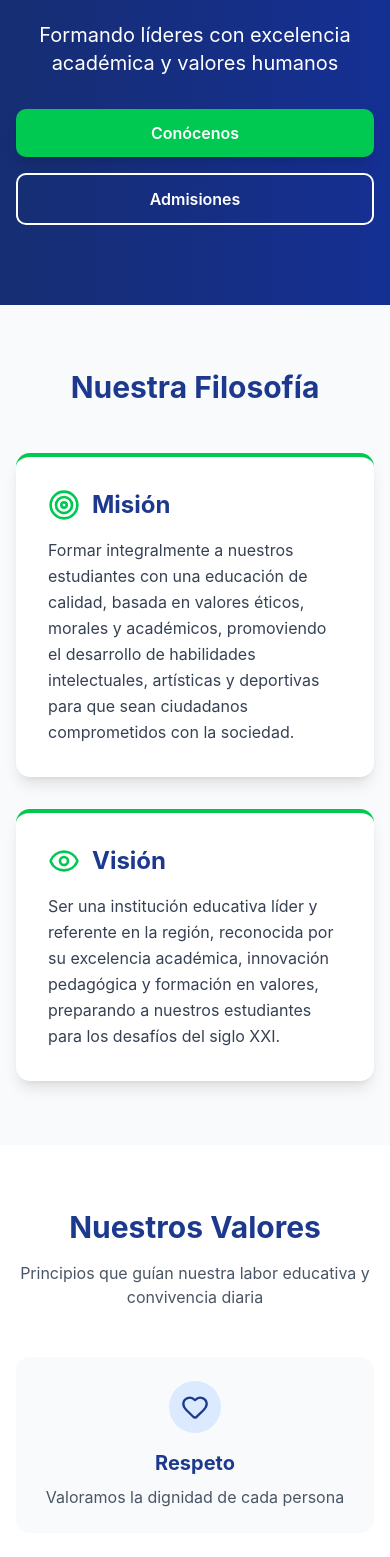
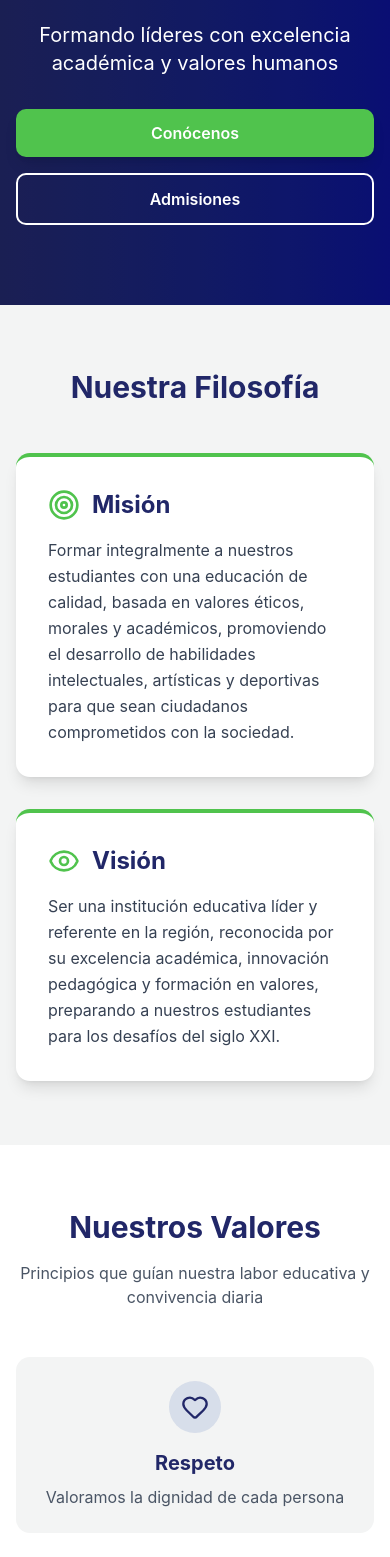
Before and after one commit to UgazPro/franciscodepaula, a React (Vite) app: page / in a window 390 px wide. Shown: the part 291-1848 px from the top of the page. Built offline with nearby package versions, Linux system fonts and the light colour scheme; no server answers.

Commit message:
feat: enhance user management by adding staff retrieval and updating components to use CSS variables for styling

```diff
--- a/src/hooks/useUsers.ts
+++ b/src/hooks/useUsers.ts
@@ -1,5 +1,5 @@
 import { useQuery } from "@tanstack/react-query";
-import { getStudents } from "@/services/users/user.service";
+import { getStudents, getStaff } from "@/services/users/user.service";
 
 export const useStudents = () => {
   return useQuery({
@@ -8,3 +8,11 @@ export const useStudents = () => {
     staleTime: 1000 * 60 * 5,
   });
 };
+
+export const useStaff = () => {
+  return useQuery({
+    queryKey: ["staff"],
+    queryFn: getStaff,
+    staleTime: 1000 * 60 * 5,
+  });
+};
--- a/src/pages/Home/ActivitiesSection/ActivitiesSection.tsx
+++ b/src/pages/Home/ActivitiesSection/ActivitiesSection.tsx
@@ -11,9 +11,9 @@ export function ActivitiesSection() {
   ];
 
   return (
-    <section id="actividades" className="py-16 bg-gray-50">
+    <section id="actividades" className="py-16 bg-(--grayColor)">
       <div className="max-w-7xl mx-auto px-4 sm:px-6 lg:px-8">
-        <h2 className="text-3xl md:text-4xl font-bold text-center text-blue-900 mb-4">
+        <h2 className="text-3xl md:text-4xl font-bold text-center text-(--darkBlueColor) mb-4">
           Actividades Extracurriculares
         </h2>
         <p className="text-center text-gray-600 mb-12 max-w-2xl mx-auto">
@@ -25,11 +25,11 @@ export function ActivitiesSection() {
               key={idx}
               className="bg-white rounded-xl p-6 shadow-md hover:shadow-lg transition flex items-start gap-4"
             >
-              <div className="bg-green-100 p-3 rounded-full">
-                <activity.icon className="text-green-600" size={24} />
+              <div className="bg-(--greenColor)/20 p-3 rounded-full">
+                <activity.icon className="text-(--greenColor)" size={24} />
               </div>
               <div>
-                <h3 className="text-xl font-bold text-blue-900 mb-2">{activity.title}</h3>
+                <h3 className="text-xl font-bold text-(--darkBlueColor) mb-2">{activity.title}</h3>
                 <p className="text-gray-600">{activity.description}</p>
               </div>
             </div>
@@ -38,4 +38,4 @@ export function ActivitiesSection() {
       </div>
     </section>
   );
-};
+}
--- a/src/pages/Home/HeroSection/HeroSection.tsx
+++ b/src/pages/Home/HeroSection/HeroSection.tsx
@@ -1,8 +1,6 @@
-
-
 export function HeroSection() {
   return (
-    <section id="inicio" className="relative bg-linear-to-r from-blue-900 to-blue-800 text-white py-20 md:py-28">
+    <section id="inicio" className="relative bg-linear-to-r from-(--darkBlueColor) to-(--blueColor) text-white py-20 md:py-28">
       <div className="absolute inset-0 bg-black opacity-20"></div>
       <div className="relative max-w-7xl mx-auto px-4 sm:px-6 lg:px-8 text-center">
         <h1 className="text-4xl md:text-6xl font-bold mb-4">
@@ -12,14 +10,14 @@ export function HeroSection() {
           Formando líderes con excelencia académica y valores humanos
         </p>
         <div className="flex flex-col sm:flex-row gap-4 justify-center">
-          <button className="bg-green-500 hover:bg-green-600 text-white font-semibold px-8 py-3 rounded-lg transition-all transform hover:scale-105 shadow-lg">
+          <button className="bg-(--greenColor) hover:brightness-110 text-white font-semibold px-8 py-3 rounded-lg transition-all transform hover:scale-105 shadow-lg">
             Conócenos
           </button>
-          <button className="bg-transparent border-2 border-white hover:bg-white hover:text-blue-900 text-white font-semibold px-8 py-3 rounded-lg transition-all">
+          <button className="bg-transparent border-2 border-white hover:bg-white hover:text-(--darkBlueColor) text-white font-semibold px-8 py-3 rounded-lg transition-all">
             Admisiones
           </button>
         </div>
       </div>
     </section>
   );
-};
+}
--- a/src/pages/Home/HonorRollSection/HonorRollSection.tsx
+++ b/src/pages/Home/HonorRollSection/HonorRollSection.tsx
@@ -9,25 +9,25 @@ export function HonorRollSection() {
   ];
 
   return (
-    <section id="honor" className="py-16 bg-gradient-to-r from-blue-50 to-white">
+    <section id="honor" className="py-16 bg-linear-to-r from-(--lightBlueColor)/10 to-white">
       <div className="max-w-7xl mx-auto px-4 sm:px-6 lg:px-8">
         <div className="text-center mb-12">
           <Award className="inline-block text-yellow-500 mb-2" size={44} />
-          <h2 className="text-3xl md:text-4xl font-bold text-blue-900">Cuadro de Honor</h2>
+          <h2 className="text-3xl md:text-4xl font-bold text-(--darkBlueColor)">Cuadro de Honor</h2>
           <p className="text-gray-600 mt-2">Estudiantes destacados del período</p>
         </div>
 
         <div className="grid md:grid-cols-2 lg:grid-cols-4 gap-6">
           {students.map((student, idx) => (
-            <div key={idx} className="bg-white rounded-xl shadow-md p-6 text-center border-t-4 border-green-500">
-              <Star className="text-green-500 mx-auto mb-3" size={28} fill="currentColor" />
-              <h3 className="text-xl font-bold text-blue-900 mb-1">{student.name}</h3>
+            <div key={idx} className="bg-white rounded-xl shadow-md p-6 text-center border-t-4 border-(--greenColor)">
+              <Star className="text-(--greenColor) mx-auto mb-3" size={28} fill="currentColor" />
+              <h3 className="text-xl font-bold text-(--darkBlueColor) mb-1">{student.name}</h3>
               <p className="text-gray-500 text-sm">{student.grade}</p>
-              <p className="mt-2 text-green-600 font-semibold">{student.honor}</p>
+              <p className="mt-2 text-(--greenColor) font-semibold">{student.honor}</p>
             </div>
           ))}
         </div>
       </div>
     </section>
   );
-};
+}
--- a/src/pages/Home/MissionVision/MissionVision.tsx
+++ b/src/pages/Home/MissionVision/MissionVision.tsx
@@ -2,28 +2,26 @@ import { Target, Eye } from 'lucide-react';
 
 export function MissionVision() {
   return (
-    <section id="mision-vision" className="py-16 bg-gray-50">
+    <section id="mision-vision" className="py-16 bg-(--grayColor)">
       <div className="max-w-7xl mx-auto px-4 sm:px-6 lg:px-8">
-        <h2 className="text-3xl md:text-4xl font-bold text-center text-blue-900 mb-12">
+        <h2 className="text-3xl md:text-4xl font-bold text-center text-(--darkBlueColor) mb-12">
           Nuestra Filosofía
         </h2>
         <div className="grid md:grid-cols-2 gap-8">
-          {/* Misión */}
-          <div className="bg-white rounded-xl shadow-lg p-8 hover:shadow-xl transition-shadow border-t-4 border-green-500">
+          <div className="bg-white rounded-xl shadow-lg p-8 hover:shadow-xl transition-shadow border-t-4 border-(--greenColor)">
             <div className="flex items-center gap-3 mb-4">
-              <Target className="text-green-500" size={32} />
-              <h3 className="text-2xl font-bold text-blue-900">Misión</h3>
+              <Target className="text-(--greenColor)" size={32} />
+              <h3 className="text-2xl font-bold text-(--darkBlueColor)">Misión</h3>
             </div>
             <p className="text-gray-700 leading-relaxed">
               Formar integralmente a nuestros estudiantes con una educación de calidad, basada en valores éticos, morales y académicos, promoviendo el desarrollo de habilidades intelectuales, artísticas y deportivas para que sean ciudadanos comprometidos con la sociedad.
             </p>
           </div>
 
-          {/* Visión */}
-          <div className="bg-white rounded-xl shadow-lg p-8 hover:shadow-xl transition-shadow border-t-4 border-green-500">
+          <div className="bg-white rounded-xl shadow-lg p-8 hover:shadow-xl transition-shadow border-t-4 border-(--greenColor)">
             <div className="flex items-center gap-3 mb-4">
-              <Eye className="text-green-500" size={32} />
-              <h3 className="text-2xl font-bold text-blue-900">Visión</h3>
+              <Eye className="text-(--greenColor)" size={32} />
+              <h3 className="text-2xl font-bold text-(--darkBlueColor)">Visión</h3>
             </div>
             <p className="text-gray-700 leading-relaxed">
               Ser una institución educativa líder y referente en la región, reconocida por su excelencia académica, innovación pedagógica y formación en valores, preparando a nuestros estudiantes para los desafíos del siglo XXI.
@@ -33,4 +31,4 @@ export function MissionVision() {
       </div>
     </section>
   );
-};
+}
--- a/src/pages/Home/ValuesSection/ValuesSection.tsx
+++ b/src/pages/Home/ValuesSection/ValuesSection.tsx
@@ -1,4 +1,3 @@
-import React from 'react';
 import { Heart, Users, BookOpen, Shield, Lightbulb, Handshake } from 'lucide-react';
 
 export function ValuesSection() {
@@ -14,7 +13,7 @@ export function ValuesSection() {
   return (
     <section id="valores" className="py-16 bg-white">
       <div className="max-w-7xl mx-auto px-4 sm:px-6 lg:px-8">
-        <h2 className="text-3xl md:text-4xl font-bold text-center text-blue-900 mb-4">
+        <h2 className="text-3xl md:text-4xl font-bold text-center text-(--darkBlueColor) mb-4">
           Nuestros Valores
         </h2>
         <p className="text-center text-gray-600 mb-12 max-w-2xl mx-auto">
@@ -24,12 +23,12 @@ export function ValuesSection() {
           {values.map((value, index) => (
             <div
               key={index}
-              className="group bg-gray-50 rounded-xl p-6 text-center hover:shadow-lg transition-all duration-300 hover:-translate-y-1"
+              className="group bg-(--grayColor) rounded-xl p-6 text-center hover:shadow-lg transition-all duration-300 hover:-translate-y-1"
             >
-              <div className="inline-flex p-3 bg-blue-100 rounded-full mb-4 group-hover:bg-green-500 transition-colors">
-                <value.icon className="text-blue-900 group-hover:text-white" size={28} />
+              <div className="inline-flex p-3 bg-(--lightBlueColor)/30 rounded-full mb-4 group-hover:bg-(--greenColor) transition-colors">
+                <value.icon className="text-(--darkBlueColor) group-hover:text-white" size={28} />
               </div>
-              <h3 className="text-xl font-bold text-blue-900 mb-2">{value.title}</h3>
+              <h3 className="text-xl font-bold text-(--darkBlueColor) mb-2">{value.title}</h3>
               <p className="text-gray-600">{value.description}</p>
             </div>
           ))}
@@ -37,4 +36,4 @@ export function ValuesSection() {
       </div>
     </section>
   );
-};
+}
--- a/src/services/users/user.interface.ts
+++ b/src/services/users/user.interface.ts
@@ -42,6 +42,16 @@ export interface StudentRepresentative {
     };
 }
 
+export interface IStaff {
+    id: number;
+    email: string;
+    phone: string | null;
+    status: boolean;
+    person: Person;
+    role: { id: number; role: string };
+    employee: { id: number } | null;
+}
+
 export interface Person {
     id:                   number;
     profilePhoto:         string;
--- a/src/services/users/user.service.ts
+++ b/src/services/users/user.service.ts
@@ -1,5 +1,5 @@
 import { getDataApi } from "../api";
-import type { IStudent } from "./user.interface";
+import type { IStudent, IStaff } from "./user.interface";
 
 const usersUrl = '/users';
 const studentsUrl = '/users/students';
@@ -7,3 +7,7 @@ const studentsUrl = '/users/students';
 export const getStudents = async () : Promise<IStudent[]> => {
     return await getDataApi(studentsUrl);
 };
+
+export const getStaff = async () : Promise<IStaff[]> => {
+    return await getDataApi(`${usersUrl}/staff`);
+};
```
Also changed, not shown: src/pages/Home/CalendarSection/CalendarSection.tsx (+9 -9 lines), src/pages/Home/StaffSection/StaffSection.tsx (+49 -17 lines).
